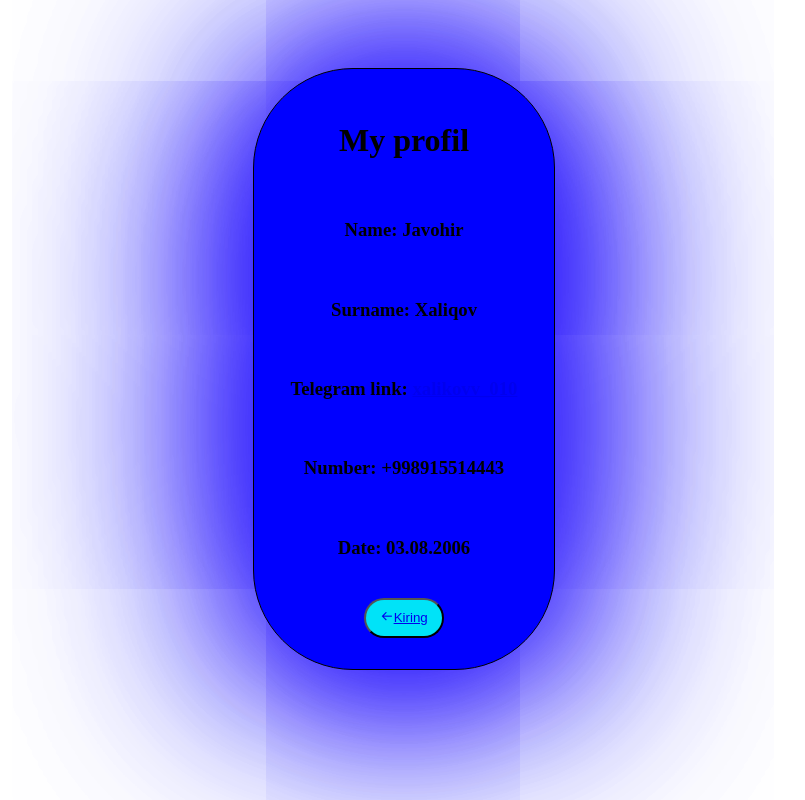
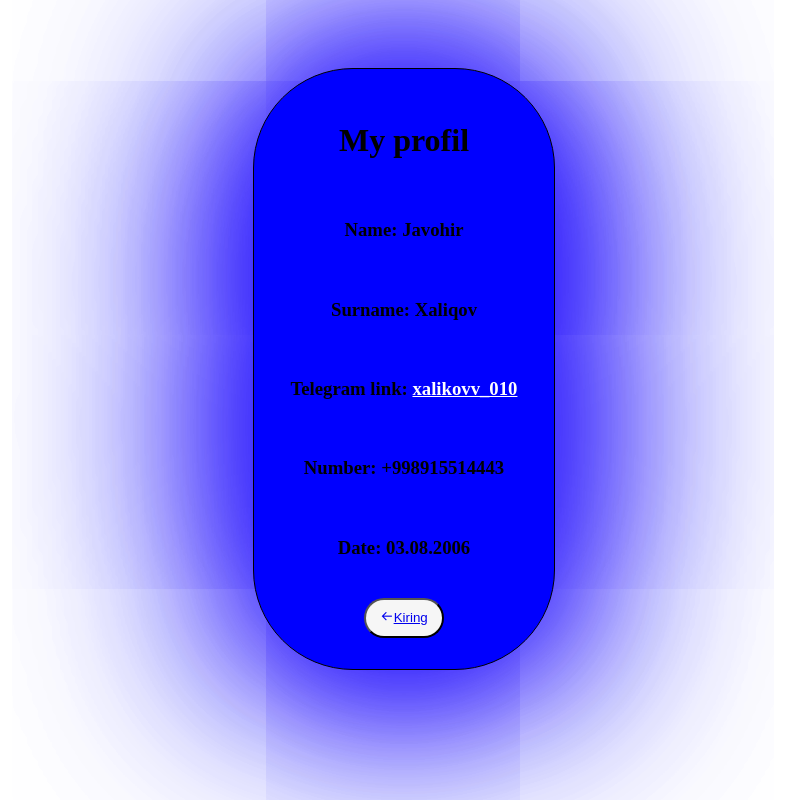
Before and after one commit to JavohirXoliqov/-------------2-, a plain HTML site: page index.html in a window 1280 px wide. Shown: the whole page, without its empty margins (236-1041 px from the left). Drawn offline with nearby package versions, Linux system fonts and the light colour scheme.

Commit message:
link_dars

```diff
--- a/index.html
+++ b/index.html
@@ -13,7 +13,7 @@
             <h1>My profil</h1>
             <h3>Name: Javohir</h3>
             <h3>Surname: Xaliqov</h3>
-            <h3>Telegram link: <a href="https://t.me/xalikovv_100">xalikovv_010</a></h3>
+            <h3>Telegram link: <a class="a" href="https://t.me/xalikovv_100">xalikovv_010</a></h3>
             <h3>Number: +998915514443</h3>
             <h3>Date: 03.08.2006</h3>
             <button class="button"><a href="https://www.instagram.com/"><i class='bx bx-arrow-back'></i>Kiring</a></button>
--- a/style.css
+++ b/style.css
@@ -29,8 +29,11 @@
 
 }
 .button {
-    background-color: rgb(0, 227, 248);
+    background-color: rgb(246, 246, 246);
     border-radius: 50px;
     width: 80px;
     height: 40px;
 }
+.a {
+    color: white;
+}
```
